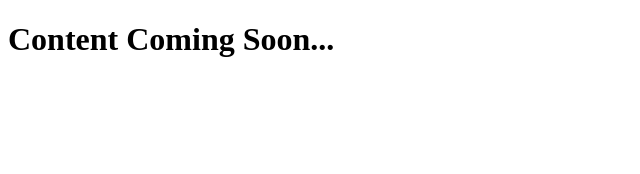
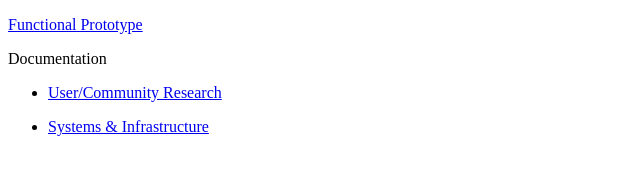
Before and after one commit to studypond/studypond.github.io, a plain HTML site: page index.html in a window 1280 px wide. Shown: the whole page, without its empty margins (0-640 px from the left). Drawn offline with Linux system fonts and the light colour scheme.

Commit message:
added documentation

```diff
--- a/index.html
+++ b/index.html
@@ -8,7 +8,12 @@
     <title>Study Pond</title>
 </head>
 <body>
-    <h1>Content Coming Soon...</h1>
+    <p><a href="https://wp.wwu.edu/amywisegarver/">Functional Prototype</a></p>
+    <p>Documentation</p>
+    <ul>
+        <li><p><a href="https://docs.google.com/document/d/1RXbHLSll_Z5GxbBqZ3JIdyyWN5Iw9qY-KZLcBSNcS5c/edit?usp=sharing">User/Community Research</a></p></li>
+        <li><p><a href="https://docs.google.com/document/d/1eFChIY5k4Ot9qP0r79MkPzPE8inPmHKOHHs45qO4KKg/edit?usp=sharing">Systems & Infrastructure</a></p></li>
+    </ul>
 
 </body>
 </html>
```
